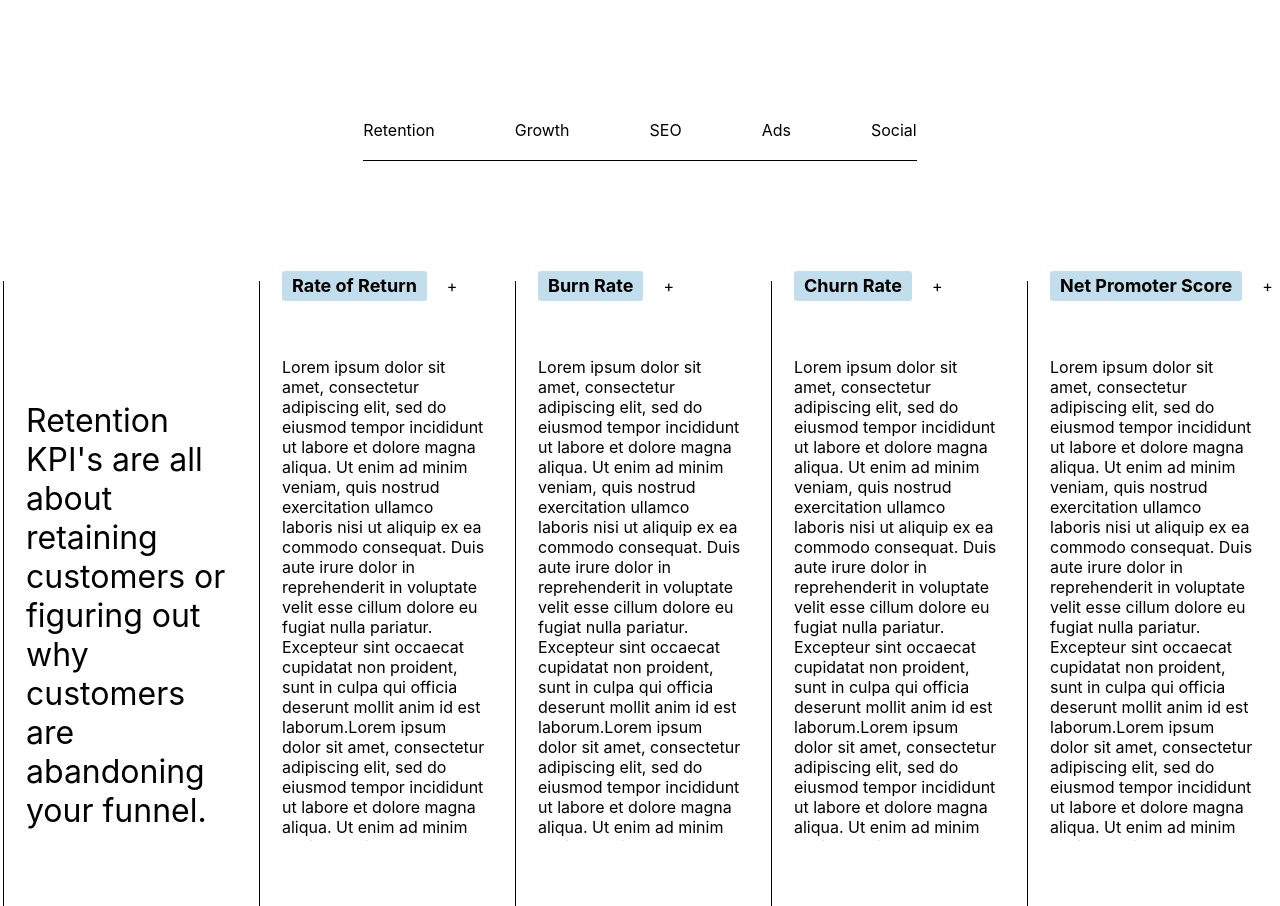
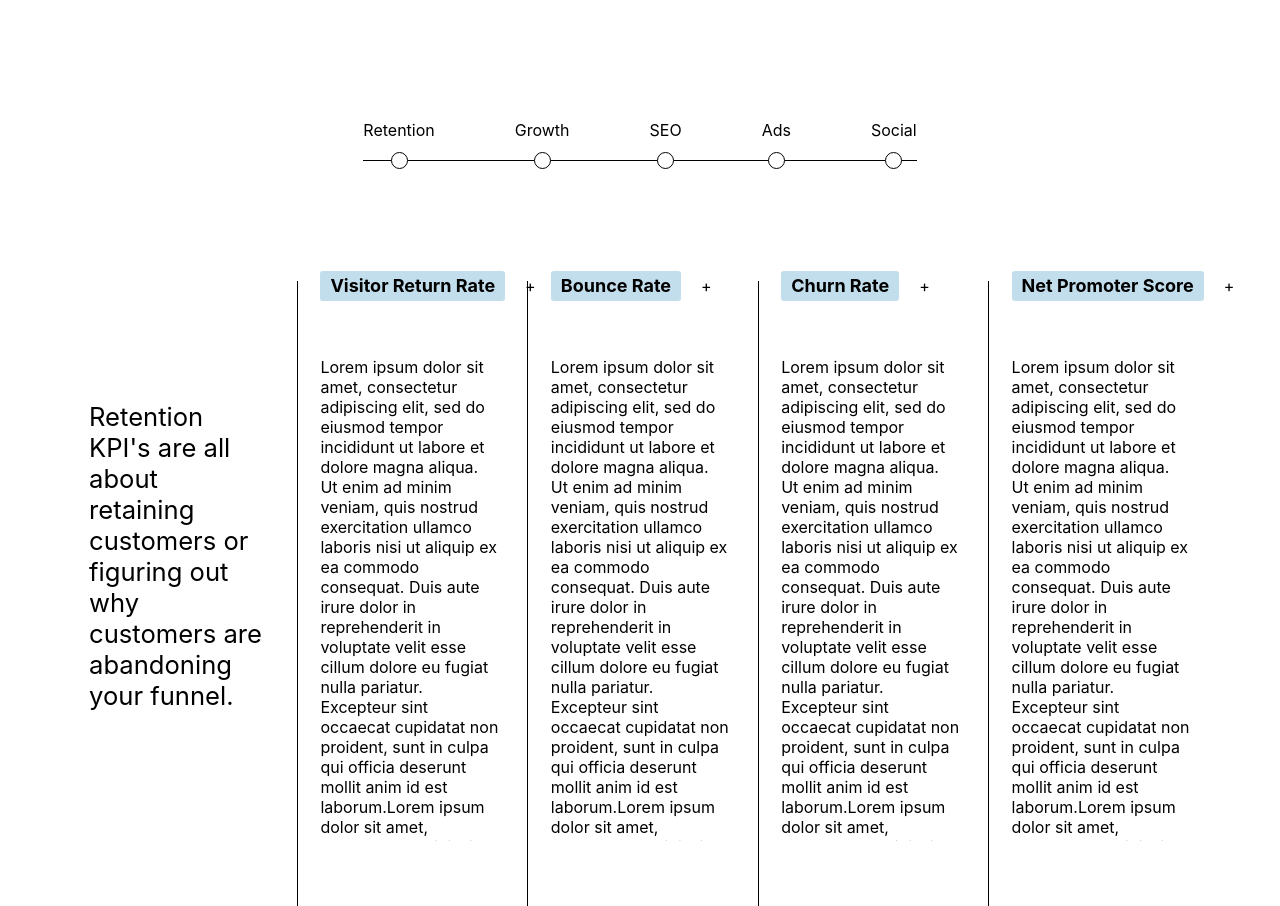
Before and after one commit to renebreslauer/KPI_Calc_v2, a React (Create React App) app: page / in a window 1280 px wide. Shown: the part 680-1586 px from the top of the page. Built offline with nearby package versions, Linux system fonts and the light colour scheme; a web font is replaced by a local one.

Commit message:
progress bar

```diff
--- a/src/components/AboutColumn/AboutColumn.scss
+++ b/src/components/AboutColumn/AboutColumn.scss
@@ -13,5 +13,5 @@
   height: 70vh;
 
   padding: 20px;
-  font-size: 2.5vw;
+  font-size: 2vw;
 }
--- a/src/components/ColumnGrid/ColumnGrid.jsx
+++ b/src/components/ColumnGrid/ColumnGrid.jsx
@@ -4,8 +4,8 @@ import { Column, AboutColumn } from '../index'
 
 function ColumnGrid() {
   const header = [
-    'Rate of Return',
-    'Burn Rate',
+    'Visitor Return Rate',
+    'Bounce Rate',
     'Churn Rate',
     'Net Promoter Score',
   ]
--- a/src/components/ColumnGrid/ColumnGrid.scss
+++ b/src/components/ColumnGrid/ColumnGrid.scss
@@ -2,10 +2,13 @@
 
 .column_grid_wrapper {
   display: grid;
-  grid-template-columns: repeat(auto-fill, minmax(5vw, 20vw));
+  grid-template-columns: repeat(auto-fill, minmax(5vw, 18vw));
   width: 100vw;
-  justify-content: flex-end;
+  justify-content: center;
   margin-top: 175px;
+  div:first-child {
+    border: none;
+  }
 }
 
 @media screen and (max-width: 1100px) {
--- a/src/components/LowerNav/LowerNav.jsx
+++ b/src/components/LowerNav/LowerNav.jsx
@@ -7,6 +7,7 @@ function LowerNav() {
     <>
       <div class="lower_nav_container">
         <div class="lower_nav">
+          <div class="link_container">
             <NavLink
               smooth
               to="/#Retention"
@@ -15,6 +16,9 @@ function LowerNav() {
             >
               Retention
             </NavLink>
+            <div className="bubble"></div>
+          </div>
+          <div class="link_container">
             <NavLink
               smooth
               to="/#Growth"
@@ -23,16 +27,20 @@ function LowerNav() {
             >
               Growth
             </NavLink>
+            <div className="bubble"></div>
+          </div>
+          <div class="link_container">
             <a href="#">SEO</a>
+            <div className="bubble"></div>
+          </div>
+          <div class="link_container">
             <a href="#">Ads</a>
+            <div className="bubble"></div>
+          </div>
+          <div class="link_container">
             <a href="#">Social</a>
+            <div className="bubble"></div>
           </div>
-        <div class="progress_bar">
-          <div class="active_bubble"></div>
-          <div class="active_bubble"></div>
-          <div class="active_bubble"></div>
-          <div class="active_bubble"></div>
-          <div class="active_bubble"></div>
         </div>
       </div>
     </>
--- a/src/components/LowerNav/LowerNav.scss
+++ b/src/components/LowerNav/LowerNav.scss
@@ -9,14 +9,26 @@
   text-align: center;
   margin-bottom: -55px;
   z-index: 1000;
+  flex-direction: row;
 
   .lower_nav {
+    display: flex;
+    flex-direction: row;
+    border-bottom: 1px solid black;
     padding-bottom: 20px;
-    border-bottom: 1px solid black;
   }
   a {
     text-decoration: none;
     color: black;
+  }
+}
+
+.link_container {
+  display: flex;
+  flex-direction: column;
+  align-items: center;
+  justify-content: center;
+
   &:first-child {
     margin-right: 40px;
   }
@@ -33,4 +45,14 @@
     margin-left: 40px;
   }
 }
+
+.bubble {
+  width: 15px;
+  height: 15px;
+  border-radius: 100%;
+  border: 1px solid black;
+  background: $white;
+  margin-top: 20px;
+  position: absolute;
+  margin-bottom: -40px;
 }
```
Lines whose indentation alone changed are shown as unchanged.
